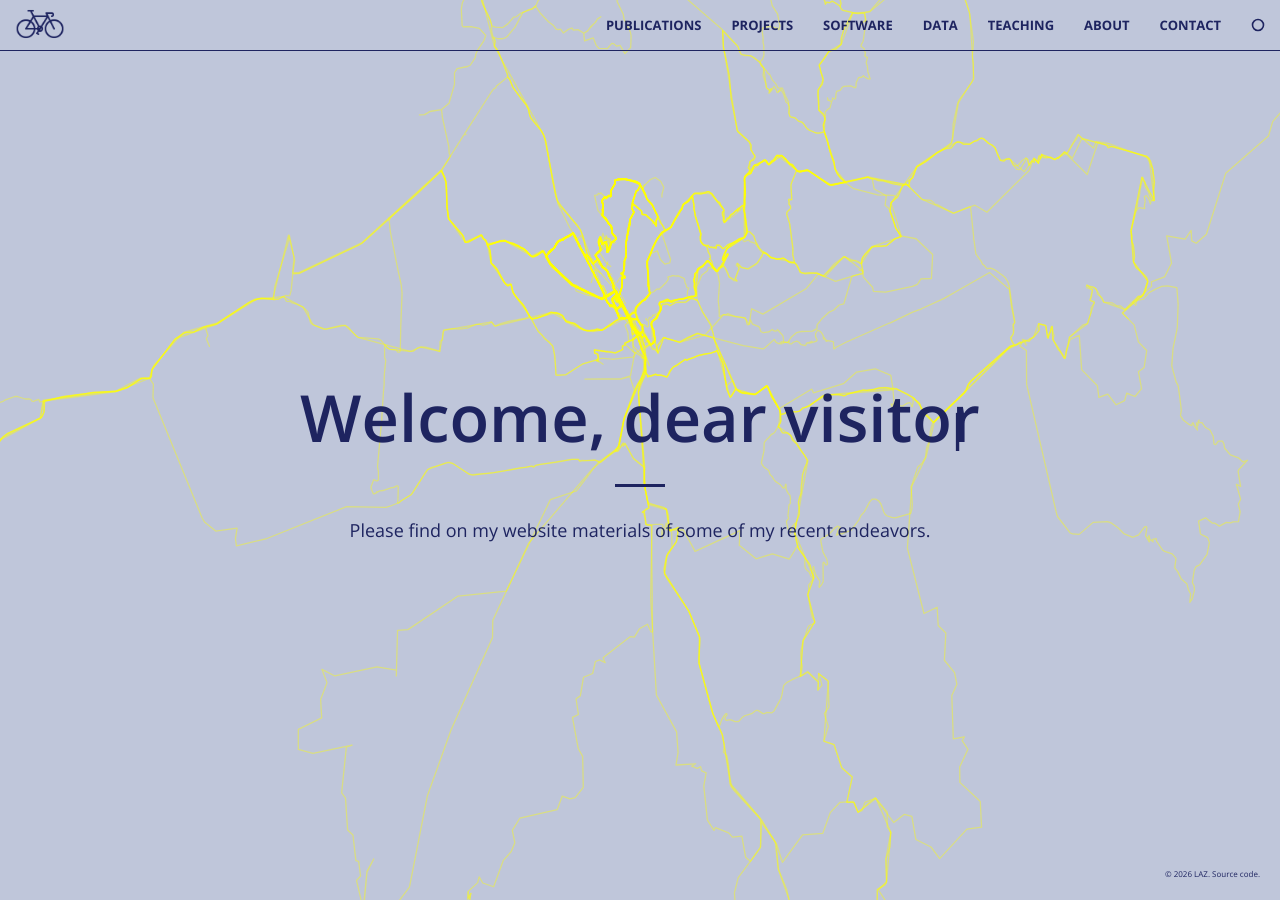
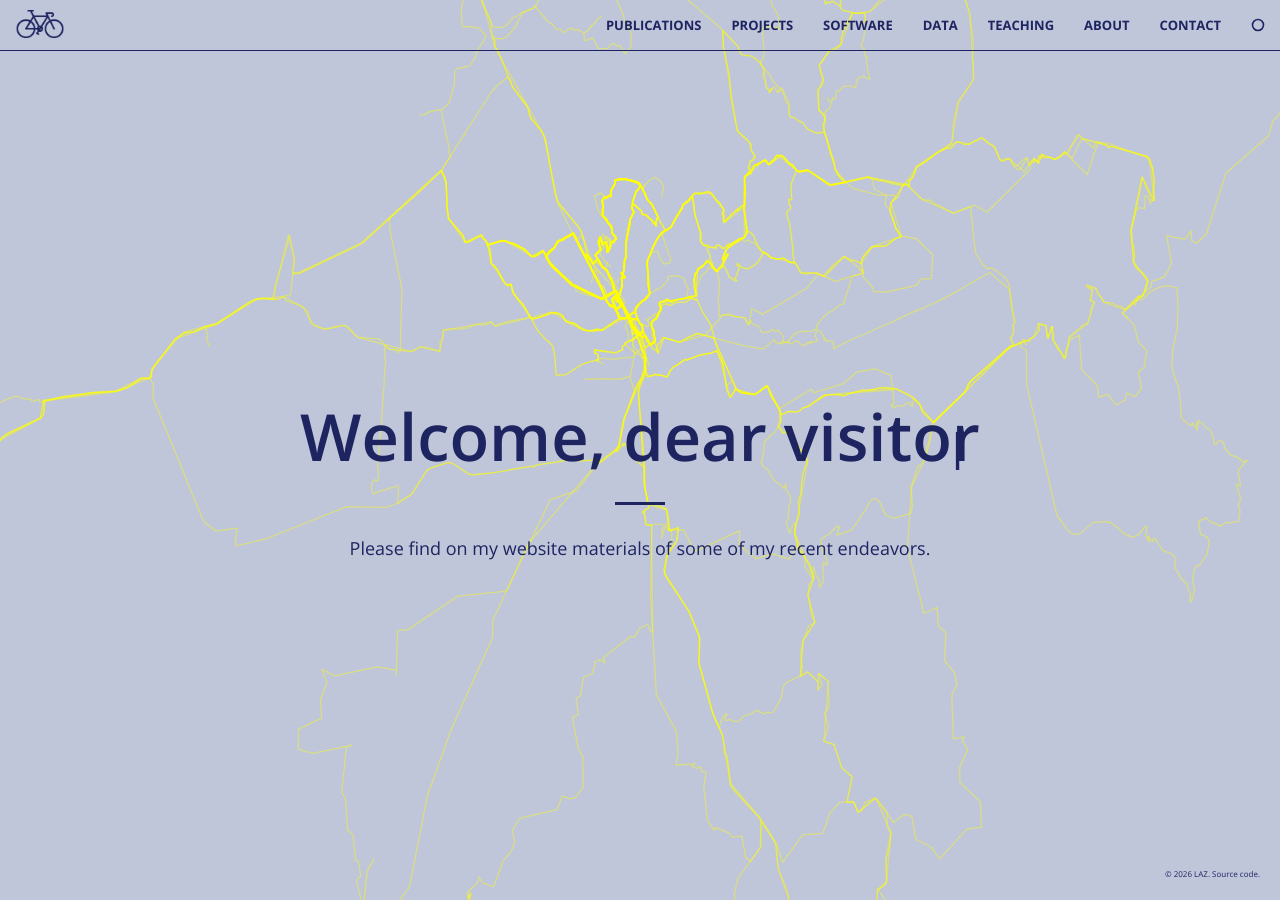
Before and after one commit to luccalino/luccalino.github.io, a Jekyll site: the page built from index.html, in a window 1280 px wide and 900 px high. Built offline with Jekyll 4.4.1, drawn with Linux system fonts in a browser that asks for light colours; nearby versions of some CDN libraries.

Commit message:
Nudge header content down another 1cm (3cm total)

```diff
--- a/_sass/_base.scss
+++ b/_sass/_base.scss
@@ -323,7 +323,7 @@ header {
         z-index: 1;
         text-align: center;
         padding: 150px 15px 150px; //100px 15px 100px;
-        margin-top: 2cm;
+        margin-top: 3cm;
         width: 100%;
         .header-content-inner {
             h1 {
```
